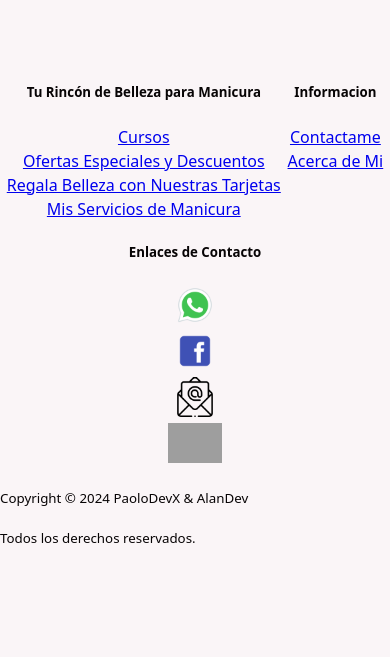
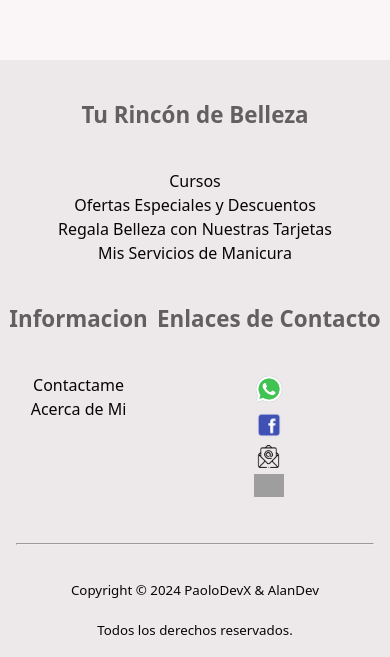
Before and after one commit to PSuarez18/cosmeticSofia, a React (Vite) app: page / in a window 390 px wide. Shown: the part 657-1314 px from the top of the page. Before the commit the page ends 1222 px from the top, so only its background shows below. Built offline with nearby package versions, Linux system fonts and the light colour scheme; grey boxes are pictures that could not be loaded.

Commit message:
responsive footer

```diff
--- a/src/components/Footer/Footer.jsx
+++ b/src/components/Footer/Footer.jsx
@@ -8,7 +8,7 @@ const Footer = () => {
             <div className="footer-nav">
                 <div className="container-services">
                     <section>
-                        <h5>Tu Rincón de Belleza para Manicura</h5>
+                        <h5>Tu Rincón de Belleza</h5>
                         <Link to="/contact">Cursos</Link>
                         <Link to="/contact">Ofertas Especiales y Descuentos</Link>
                         <Link to="/contact">Regala Belleza con Nuestras Tarjetas</Link>
@@ -26,10 +26,10 @@ const Footer = () => {
                     <section>
                         <h5>Enlaces de Contacto</h5>
                         <a href={socialIcons.whatsapp.api} target="_blank" rel="nofollow">
-                            <img src={socialIcons.whatsapp.icon} alt="iconWhatsapp" />
+                            <img src={socialIcons.whatsapp.icon} alt="iconWhatsapp" className="imgbig1"/>
                         </a>
                         <a href={socialIcons.facebook.api} target="_blank" rel="nofollow">
-                            <img src={socialIcons.facebook.icon} alt="iconFacebook" />
+                            <img src={socialIcons.facebook.icon} alt="iconFacebook" className="imgbig"/>
                         </a>
                         <a href={socialIcons.email.api} target="_blank" rel="nofollow">
                             <img src={socialIcons.email.icon} alt="iconEmail" />
@@ -40,6 +40,8 @@ const Footer = () => {
                     </section>
                 </div>
             </div>
+            <br />
+            <hr />
             <div className="container-copyright">
                 <article>
                     <p><small>Copyright © 2024 PaoloDevX & AlanDev</small></p>
--- a/src/index.css
+++ b/src/index.css
@@ -37,6 +37,12 @@
   -moz-osx-font-smoothing: grayscale;
 }
 
+* {
+  box-sizing: border-box;
+  scroll-padding-top: 3em;
+  font-family: 'Poppins', "Noto Sans", ui-sans-serif;
+}
+
 /* Personalizar la barra de desplazamiento */
 html::-webkit-scrollbar,
 body::-webkit-scrollbar {
--- a/src/styles/Footer.css
+++ b/src/styles/Footer.css
@@ -1,7 +1,10 @@
 .footer-column {
     display: flex;
     flex-flow: column wrap;
+    color: var(--text);
+    background-color: var(--backgroundfooter);
 }
+
 .footer-nav {
     display: flex;
     flex-flow: row wrap;
@@ -9,14 +12,54 @@
     text-align: center;
 
 }
+
 .container-services section,
 .container-info section,
-.container-social section
- {
+.container-social section {
     display: flex;
     flex-direction: column;
+    font-size: 1rem;
+    width: 100%;
+}
 
+.container-services a,
+.container-info a {
+    text-decoration: none;
+    color: var(--text);
+    transition: color 0.5s ease;
+    width: 100%;
 }
-img {
-    height: 40px;
+
+.container-services a:hover,
+.container-info a:hover {
+    transform: scale(1.05);
+    color: var(--primary);
 }
+
+.container-copyright article p {
+    text-align: center;
+}
+
+.container-social a:hover {
+    transform: scale(1.05);
+}
+
+.footer-column img {
+    height: 23px;
+}
+
+.footer-column .imgbig {
+    height: 28px;
+}
+
+.footer-column .imgbig1 {
+    height: 32px;
+}
+
+.footer-column h5 {
+    opacity: 60%;
+    font-size: 1.4rem;
+}
+.footer-column hr {
+    margin: 16px;
+  }
```
